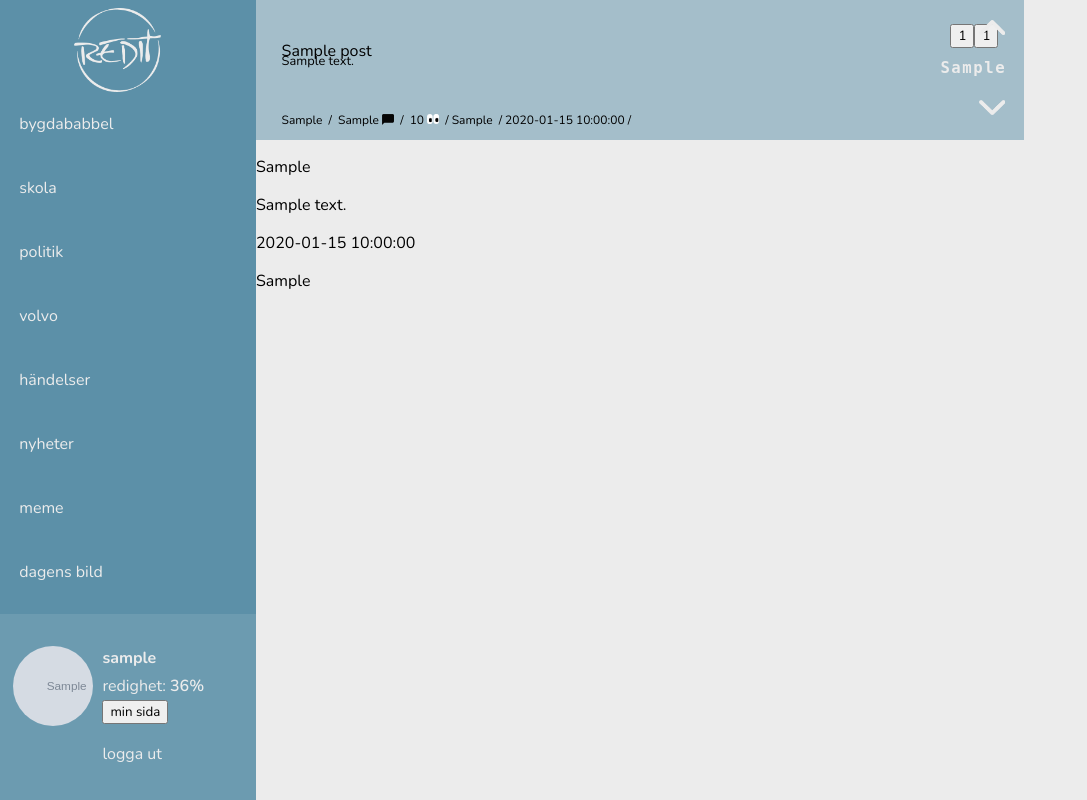
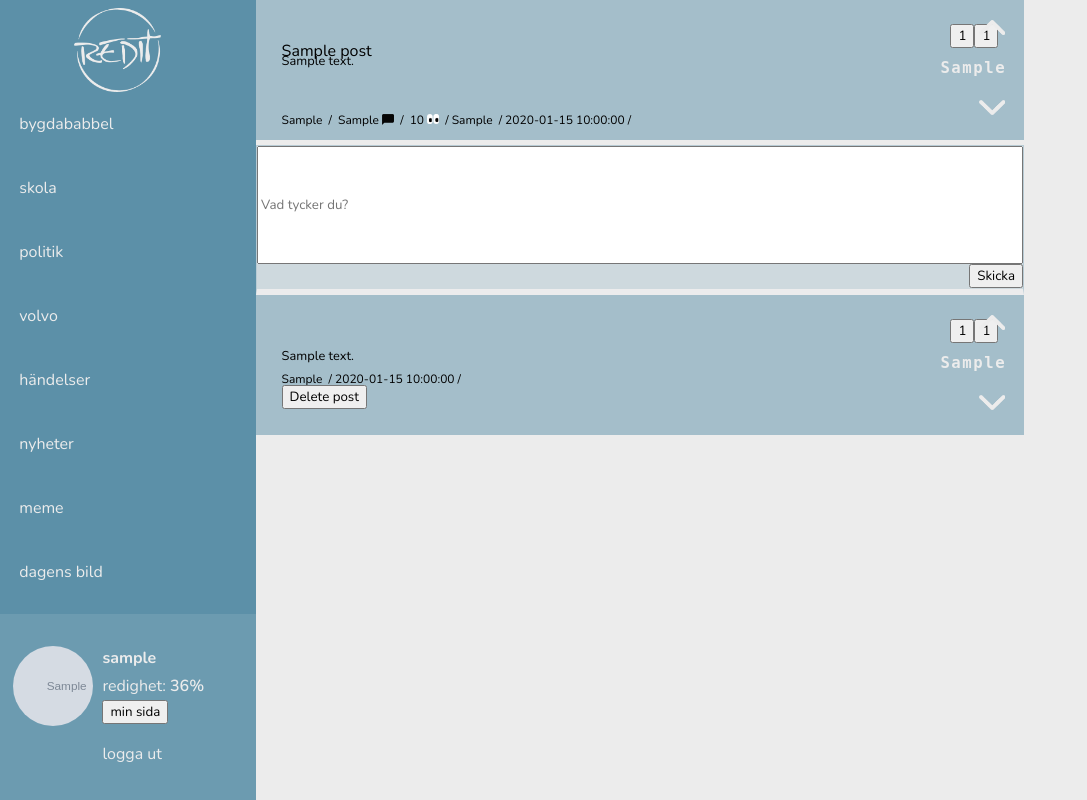
Before and after one commit to gustafedlund/redit, a PHP site: page /show-post.php?pid=1 in a window 1280 px wide. Shown: the whole page, without its empty margins (0-1087 px from the left). Run offline with PHP 8.4, Linux system fonts and the light colour scheme; the visitor is signed in with stand-in values (Sample User, id 1); tables that the repository leaves empty or names only in its code hold one stand-in row (values such as "Sample post"); grey boxes marked "Sample" are stand-in pictures; data that the repository does not hold is empty.

Commit message:
mer ang kommentarer

```diff
--- a/posts/print-replies.php
+++ b/posts/print-replies.php
@@ -39,12 +39,19 @@ if (mysqli_num_rows($res) > 0) {
       $printOp .= "<span class='no_of_views'> $views </span><span class='view_symbol'></span> <span class='divider'>/</span>";
       $printOp .= "<a class='links' href='../userpage/userpage.php?username=$creator' class='author'>$creator</a> <span class='divider'>/</span>";
     $printOp .= "<span class='date_posted'>$date</span><span class='divider'>/</span>";
+
+    if ($_SESSION['admin'] == 1) {
+        $printReplies .= "<form method='post' action='../posts/delete-posts.php'><input type='submit' name='delete' value='Delete post'></input></form>";
+    }
     $printOp .= "</div>";
-    $printOp .= "</div>";
+  $printOp .= "</div>";
 
     //write comment
     $printOp .= "<div class = 'write-comment'>";
       $printOp .= "<form action='write-comment.php' name='commentform' action='POST'>";
+        $printOp .= "<input class='write-comment-field' type='text' placeholder='Vad tycker du?' name='comment'>";
+        $printOp .= "<input class='write-comment-submit' type='submit' value='Skicka' name='submit-comment'></form>";
+    $printOp .= "</div>";
   }
 }
 
@@ -55,17 +62,37 @@ $printReplies = "";
 
 if (mysqli_num_rows($res2) > 0) {
   while($rows2 = mysqli_fetch_assoc($res2)) {
+    $rid = $rows2['reply_id'];
     $replyCreator = $rows2['reply_creator'];
     $replyContent = $rows2['reply_content'];
     $replyDate = $rows2['reply_date'];
     $replyLikes = $rows2['reply_likes'];
 
-    $printReplies .= "<span class = 'reply-frame'> ";
-      $printReplies .= "<p class = 'reply-creator'>$replyCreator</p>";
-      $printReplies .= "<p class = 'reply-content'>$replyContent</p>";
-      $printReplies .= "<p class = 'reply-date'>$replyDate</p>";
-      $printReplies .= "<p class = 'reply-likes'>$replyLikes</p>";
-    $printReplies .= "</span>";
+    $printReplies .= "<div class = 'printed-post-frame'>";
+
+        $printReplies .= "<div class='post-left'>";
+          $printReplies .= "<p class='printed-post-content'> $replyContent </p>";
+        $printReplies .= "</div>";
+
+    $printReplies .= "<div class='post-right'>";
+        $printReplies .= "<span class='upvote'></span>";
+        $printReplies .=  "<span class='post_rating printed-post-likes'>$replyLikes</span>";
+        $printReplies .= "<span class='downvote'></span>";
+        $printReplies .= "<form action='../posts/xx.php' name='likeform' action='POST'>";
+        $printReplies .= "<input type = 'submit' value=$rid name ='like'/>";
+        $printReplies .= "<input type = 'submit' value=$rid name ='dislike'/></form>";
+    $printReplies .= "</div>";
+
+    $printReplies .= "<div class='post-info'>";
+      $printReplies .= "<a class='links' href='../userpage/userpage.php?username=$replyCreator' class='author'>$replyCreator</a> <span class='divider'>/</span>";
+      $printReplies .= "<span class='date_posted'>$replyDate</span><span class='divider'>/</span>";
+
+      if ($_SESSION['admin'] == 1) {
+          $printReplies .= "<form method='post' action='../posts/delete-posts.php'><input type='submit' name='delete' value='Delete post'></input></form>";
+      }
+    $printReplies .= "</div>";
+
+   $printReplies .= "</div>";
 
   }
 } else {
--- a/styles/posts.css
+++ b/styles/posts.css
@@ -228,3 +228,21 @@ div#write_post #cancel_post {
 div#write_post #cancel_post:hover {
     background-image: url(../img/close_bl.png);
 }
+
+.write-comment {
+  margin-top: 5px;
+  width: 100%;
+  height: 150px;
+  padding-bottom: 25.5px;
+  border: 1px solid rgba(92,144,168,0.2);
+  border-bottom: 6px solid #ececed;
+  background-color: rgba(92,144,168,0.2);
+
+}
+.write-comment-field {
+  height: 100%;
+  width: 100%;
+}
+.write-comment-submit {
+  float: right;
+}
```
